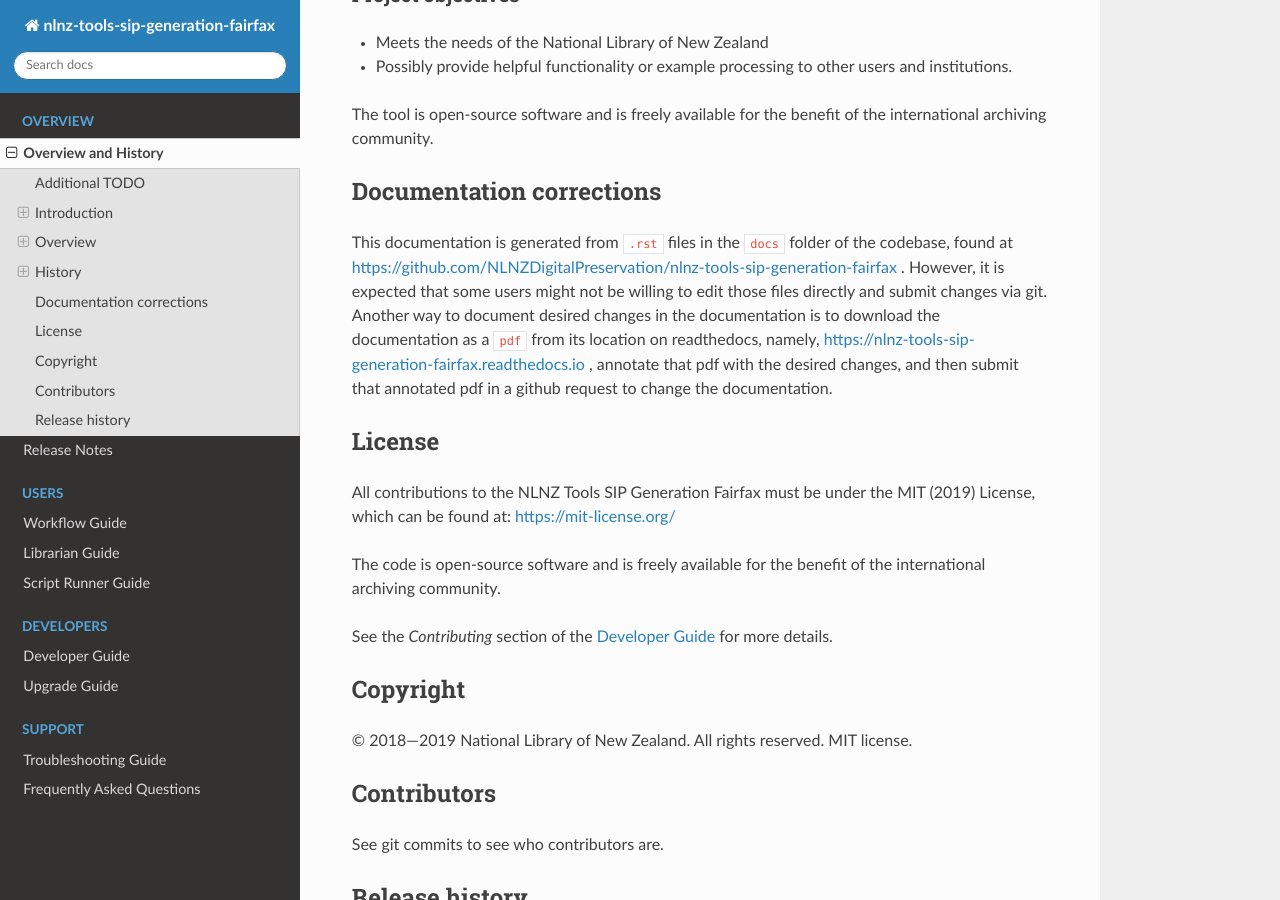
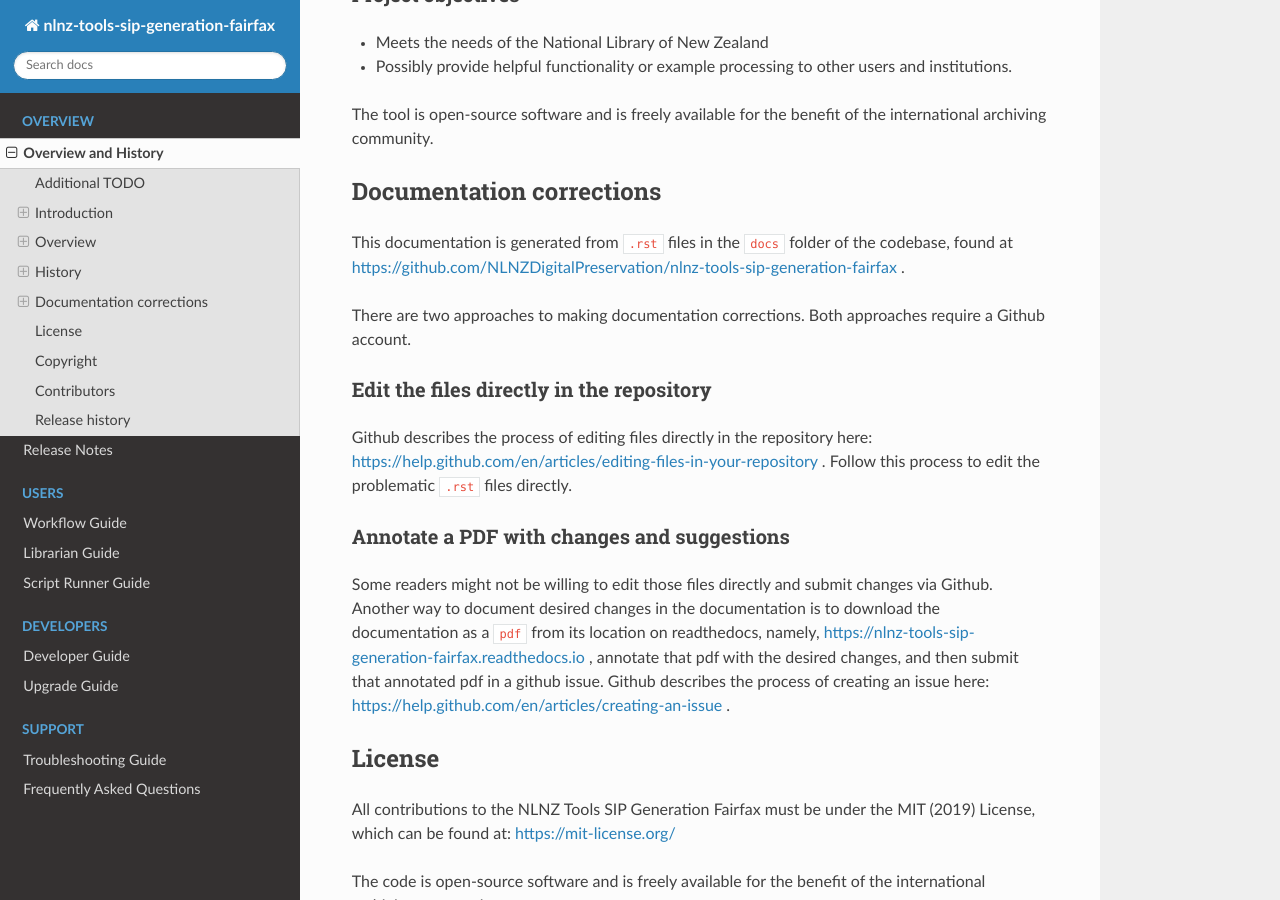
Before and after one commit to NLNZDigitalPreservation/nlnz-tools-sip-generation-fairfax, a Sphinx documentation site: the page built from docs/source/guides/overview-history.rst, in a window 1280 px wide and 900 px high, scrolled down 1223 px. Built offline with Sphinx 7.4.7 and the Read the Docs theme 2.0.0, drawn with Linux system fonts in a browser that asks for light colours.

Commit message:
Documenation: Different approaches. Github direct editing.
developer-guide.rst:
- Add section on choosing a different approach in terms of simplicity.

librarian-guide.rst:
- Minor corrections.

overview-history.rst:
- Provide an alternative approach by editing changes directly in Github.

script-runner-guide.rst:
- Add rules require_first_section_code_for_match and
  do_not_require_first_section_code_for_match.

```diff
--- a/docs/source/guides/overview-history.rst
+++ b/docs/source/guides/overview-history.rst
@@ -66,13 +66,24 @@
 
 Documentation corrections
 =========================
+This documentation is generated from ``.rst`` files in the ``docs`` folder of the codebase, found at
+https://github.com/NLNZDigitalPreservation/nlnz-tools-sip-generation-fairfax .
 
-This documentation is generated from ``.rst`` files in the ``docs`` folder of the codebase, found at
-https://github.com/NLNZDigitalPreservation/nlnz-tools-sip-generation-fairfax . However, it is expected that some users
-might not be willing to edit those files directly and submit changes via git. Another way to document desired changes
-in the documentation is to download the documentation as a ``pdf`` from its location on readthedocs, namely,
-https://nlnz-tools-sip-generation-fairfax.readthedocs.io , annotate that pdf with the desired changes, and then
-submit that annotated pdf in a github request to change the documentation.
+There are two approaches to making documentation corrections. Both approaches require a Github account.
+
+Edit the files directly in the repository
+-----------------------------------------
+Github describes the process of editing files directly in the repository here:
+https://help.github.com/en/articles/editing-files-in-your-repository . Follow this process to edit the problematic
+``.rst`` files directly.
+
+Annotate a PDF with changes and suggestions
+-------------------------------------------
+Some readers might not be willing to edit those files directly and submit changes via Github. Another way to document
+desired changes in the documentation is to download the documentation as a ``pdf`` from its location on readthedocs,
+namely, https://nlnz-tools-sip-generation-fairfax.readthedocs.io , annotate that pdf with the desired changes, and then
+submit that annotated pdf in a github issue. Github describes the process of creating an issue here:
+https://help.github.com/en/articles/creating-an-issue .
 
 
 License
```
Also changed, not shown: docs/source/guides/developer-guide.rst (+16 -2 lines), docs/source/guides/librarian-guide.rst (+5 -4 lines), docs/source/guides/script-runner-guide.rst (+15 -4 lines).
